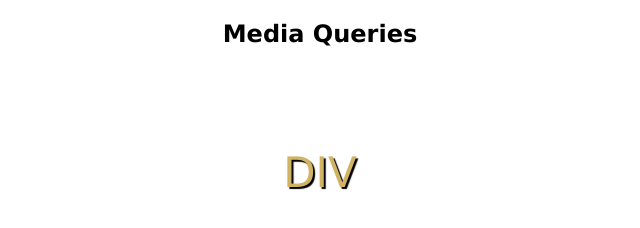
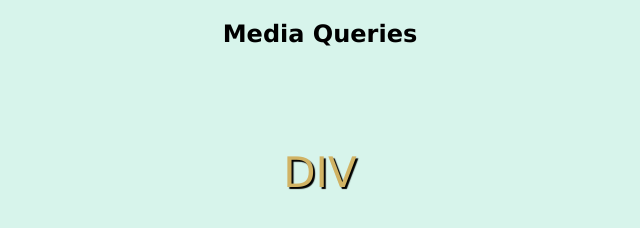
Before and after one commit to ScottDancer/Media_Query, a plain HTML site: page index.html in a window 1280 px wide. Shown: the whole page, without its empty margins (320-960 px from the left). Drawn offline with Linux system fonts and the light colour scheme.

Commit message:
changed background color

```diff
--- a/index.html
+++ b/index.html
@@ -24,7 +24,7 @@ margin-top: 100px;
 }
 
 body {
-  background: #fff;
+  background-color:  #D7F4EB;
   font-family: Verdana, Geneva, Tahoma, sans-serif;
 }
 
```
